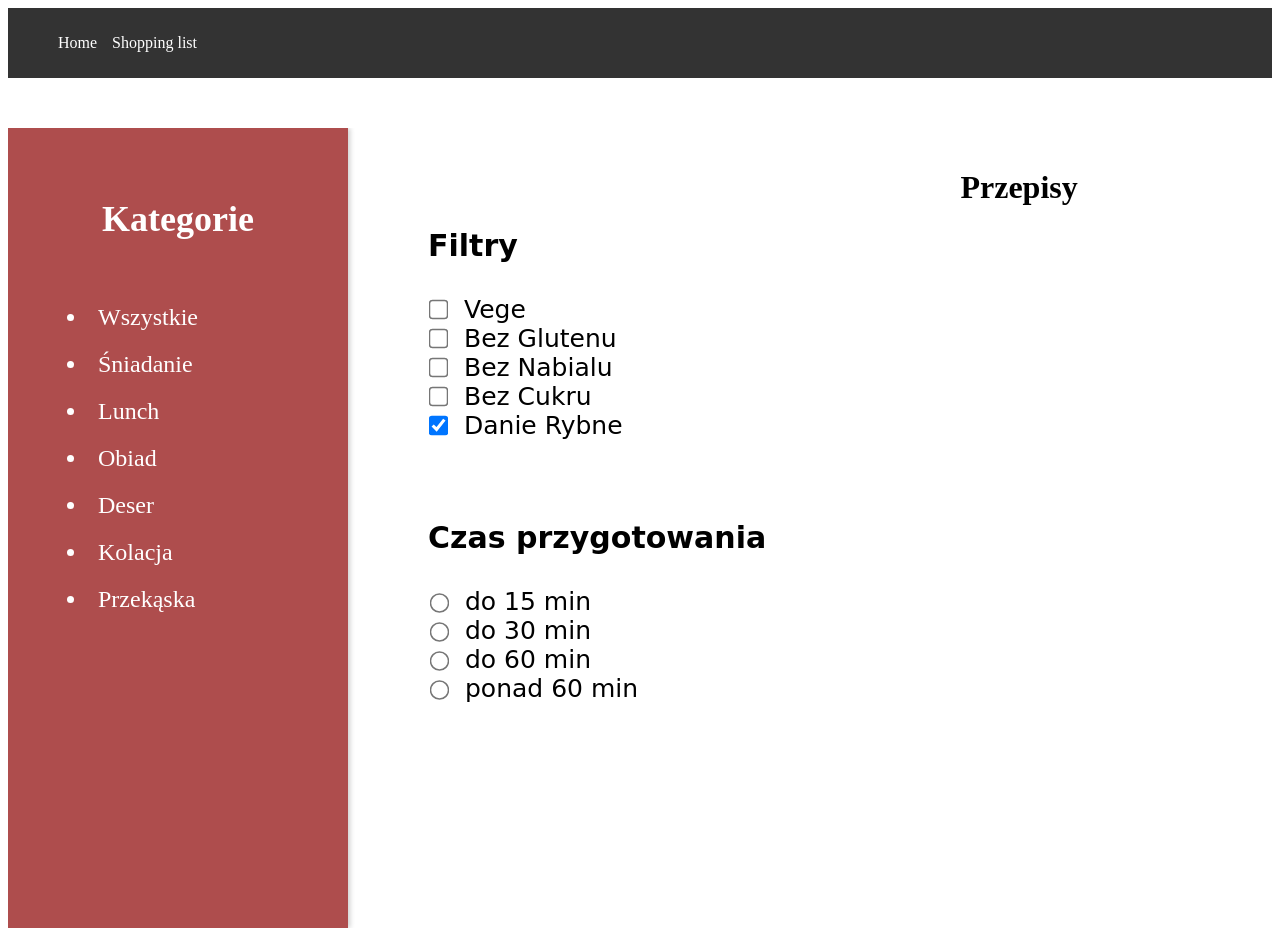
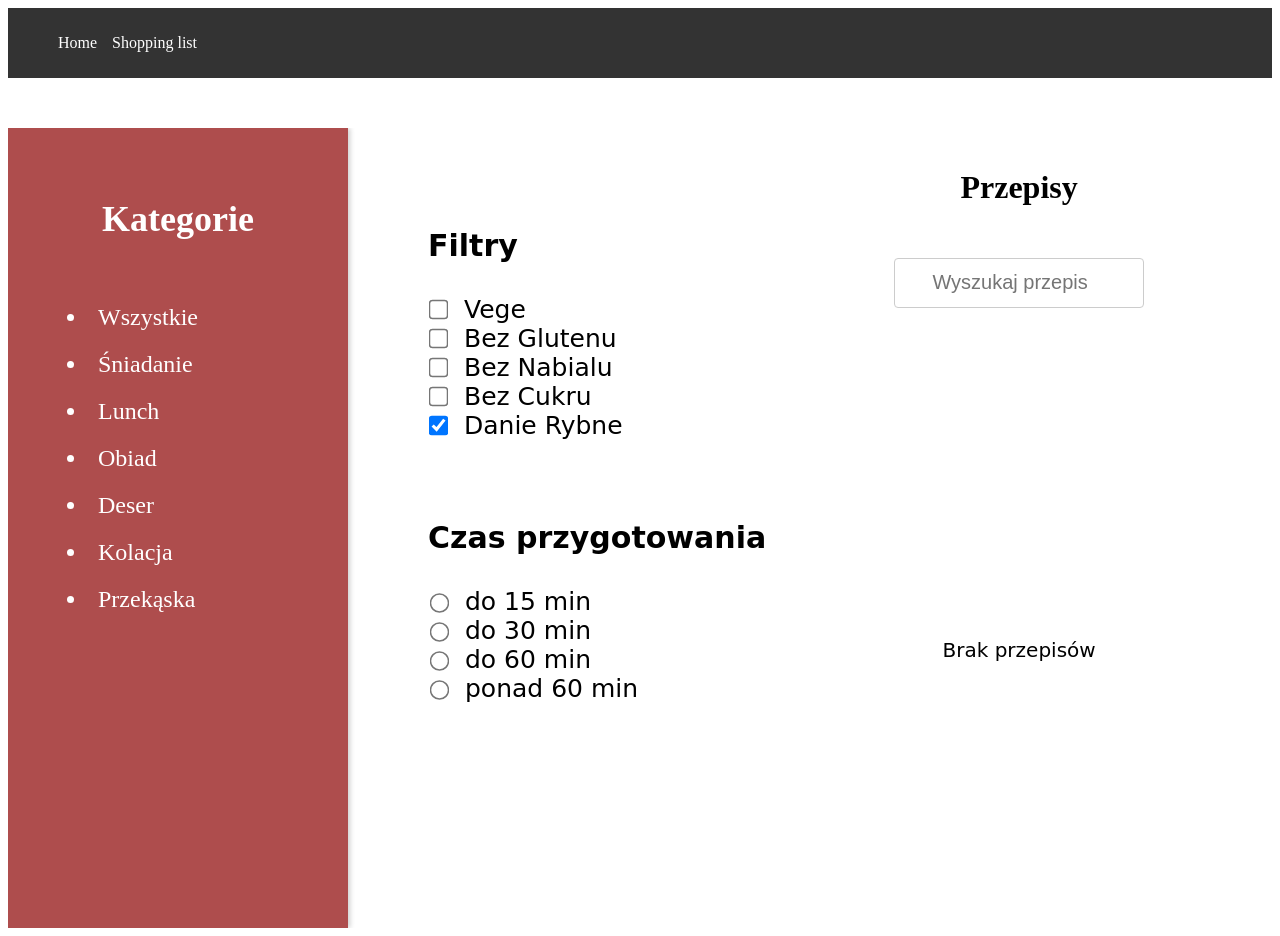
Before and after one commit to Dvrecky/CookBook, a React (Vite) app in the folder frontend/: page /home in a window 1280 px wide. Both pictures are taken after a click on the checkbox "Danie Rybne". Built offline with nearby package versions, Linux system fonts and the light colour scheme.

Commit message:
dodanie wyszukiwarki

```diff
--- /dev/null
+++ b/frontend/src/components/SearchEngine/SearchEngine.css
@@ -0,0 +1,24 @@
+.search-input {
+    width: 250px;
+    height: 50px;
+    border: 1px solid #ccc;
+    border-radius: 4px;
+    font-size: 20px;
+    text-align: center;
+}
+
+
+.search-button {
+    width: 100px;
+    height: 50px;
+    border: 1px solid #ccc;
+    border-radius: 4px;
+    font-size: 20px;
+    text-align: center;
+}
+
+.search-engine-form{
+    display: flex;
+    flex-direction: row;
+    gap: 20px;
+}
--- /dev/null
+++ b/frontend/src/components/SearchEngine/SearchEngine.tsx
@@ -0,0 +1,33 @@
+import './SearchEngine.css'
+
+interface SearchEngineProps {
+    onSubmit: (phrase: string) => void;
+}
+
+const searchEngine= ({ onSubmit } : SearchEngineProps) => {
+
+    // eslint-disable-next-line @typescript-eslint/ban-ts-comment
+    // @ts-expect-error
+    const submitForm = (e) => {
+        e.preventDefault();
+
+        const formData = new FormData(e.target);
+        const phrase = formData.get("phrase") as string;
+        onSubmit(phrase);
+    }
+
+    return (
+        <form className="search-engine-form" onSubmit={submitForm}>
+            <input className="search-input"
+                type="search"
+                name="phrase"
+                placeholder="Wyszukaj przepis"
+            />
+            {/*<button className="search-button" type="submit">Wyszukaj</button>*/}
+        </form>
+
+    )
+        ;
+}
+
+export default searchEngine;
--- a/frontend/src/pages/Home/Home.css
+++ b/frontend/src/pages/Home/Home.css
@@ -39,3 +39,16 @@
     padding-left: 80px;
     margin-top: 100px;
 }
+
+
+.search-engine-container {
+    display: flex;
+    align-items: center;
+    padding: 30px;
+}
+
+#lack-recipes-mess{
+    font-family: "Comic Sans MS", cursive;
+    font-size: 20px;
+    margin-top: 300px;
+}
--- a/frontend/src/pages/Home/Home.tsx
+++ b/frontend/src/pages/Home/Home.tsx
@@ -7,6 +7,7 @@ import {getCategoreis} from "../../services/CategoryService.tsx";
 import Categories from "../../components/Categories/Categories.tsx";
 import './Home.css'
 import TypeFilterForm from "../../components/Filters/Filter.tsx";
+import SearchEngine from "../../components/SearchEngine/SearchEngine.tsx";
 
 
 
@@ -19,7 +20,7 @@ const Home = () => {
         timeFilter: null,
     })
     const [filteredRecipes, setFilteredRecipes] = useState<Recipe[]>(recipes)
-
+    const [searchPhrase, setSearchPhrase] = useState<string | null>(null);
 
     useEffect(() => {
     const fetchedRecipes = getRecipes();
@@ -61,14 +62,22 @@ const Home = () => {
                     case "ponad 60 min":
                         return recipe.cookingTime > 60;
                     default:
-                        return false;
-                }
+                        return false}
+            })
+        }
+
+        if(searchPhrase && searchPhrase.length > 0) {
+            filteredRecipes = filteredRecipes.filter((recipe) => {
+                return (
+                    recipe.name.toLowerCase().includes(searchPhrase.toLowerCase()) ||
+                    recipe.ingredients.some((ingredient) => ingredient.toLowerCase().includes(searchPhrase.toLowerCase()))
+                );
             })
         }
 
         setFilteredRecipes(filteredRecipes);
 
-    }, [recipes, filters, selectedCategory]);
+    }, [recipes, filters, selectedCategory, searchPhrase]);
 
     const handleSelectCategory = (categoryId: number) => {
         setSelectedCategory(categoryId);
@@ -77,6 +86,11 @@ const Home = () => {
     const handleFilterChange = (selectedFilters: {typeFilter: string[], timeFilter: string | null}) => {
         setFilters(selectedFilters);
     }
+
+    const handleSearchPhraseChange = (newPhrase: string | null) => {
+        setSearchPhrase(newPhrase);
+        console.log("Wyszukiwane hasło:", newPhrase); // Możesz wykorzystać to wedle potrzeb
+    };
 
     const typeFilters = [Tags.Vege, Tags.BezGlutenu, Tags.BezNabialu, Tags.BezCukru, Tags.DanieRybne];
     const timeFilters = ["do 15 min", "do 30 min", "do 60 min", "ponad 60 min"];
@@ -93,13 +107,21 @@ const Home = () => {
                 typeFilters={typeFilters}
                 timeFilters={timeFilters}
                 onFilterChange={handleFilterChange}
-                >
-                </TypeFilterForm>
+                />
             </div>
 
             <div className="recipes-container">
                 <h1>Przepisy</h1>
+
+                <div className="search-engine-container">
+                    <SearchEngine
+                        onSubmit={handleSearchPhraseChange}
+                    />
+                </div>
+
                 <div className="recipes-list">
+                    {filteredRecipes.length === 0 && <p id="lack-recipes-mess"> Brak przepisów </p>}
+
                     {filteredRecipes.map((recipe) => (
                         <RecipeCard
                             key={recipe.id}
```
